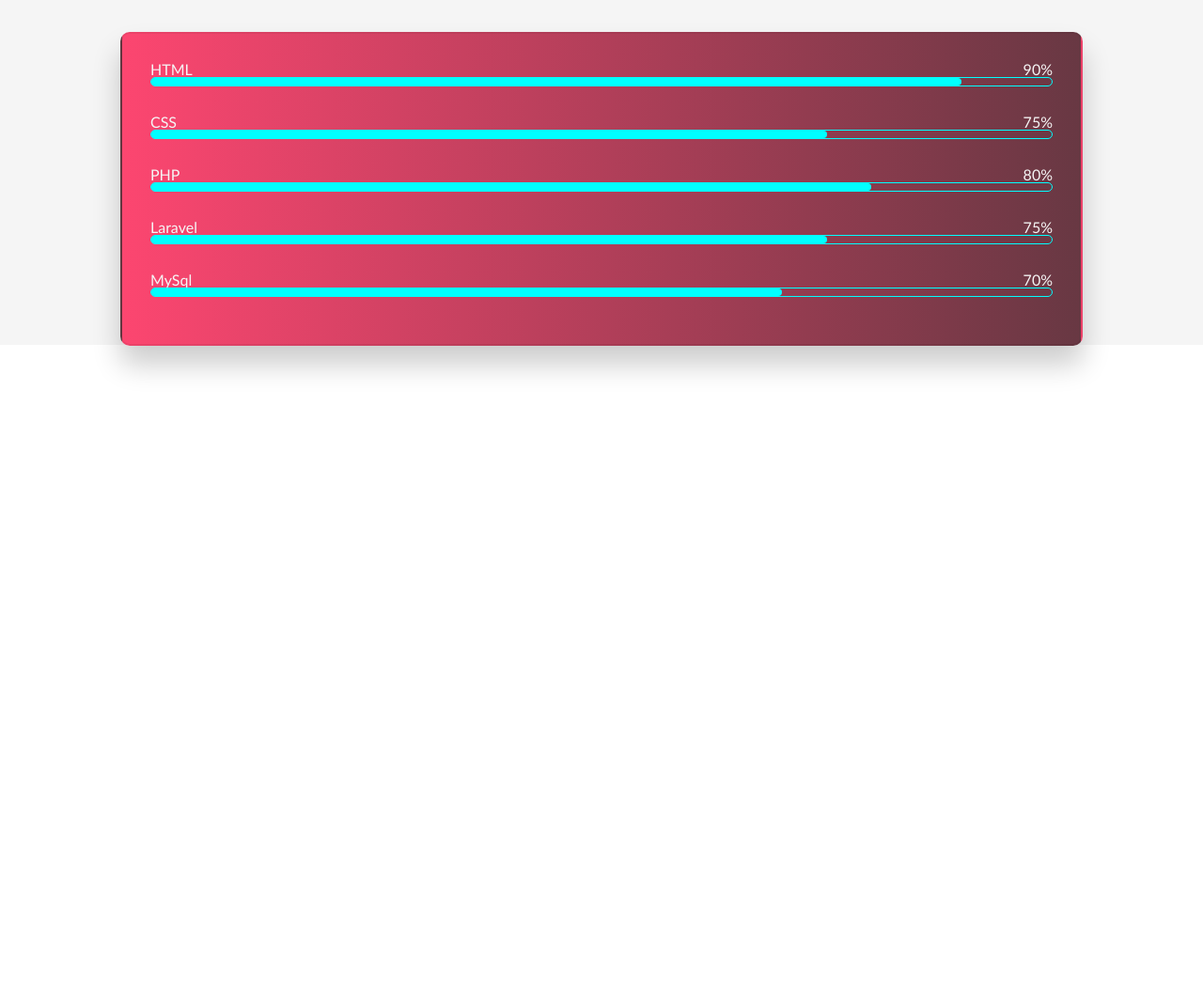
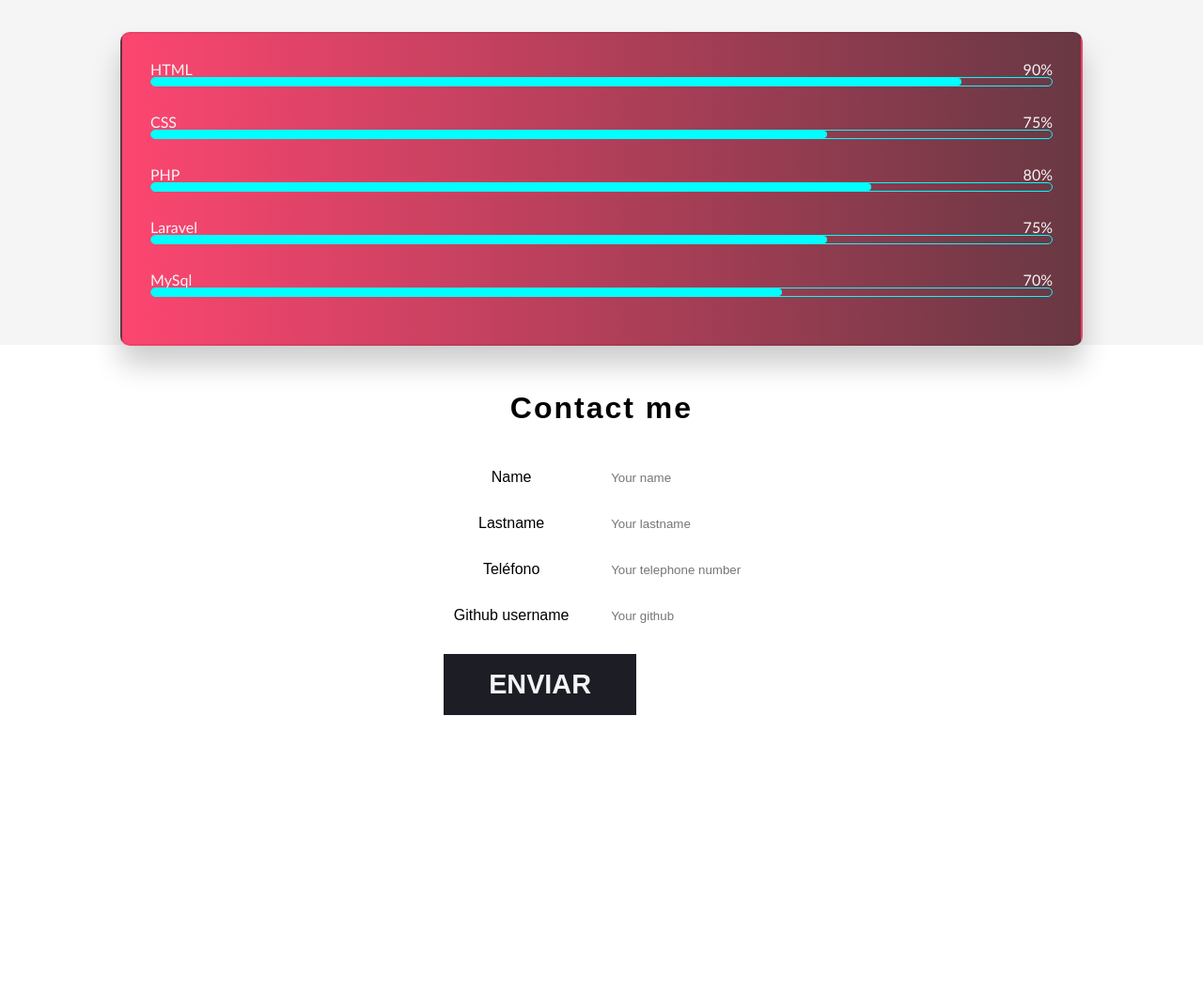
Before and after one commit to EliFullStack/practica-html-css-portfolio, a plain HTML site: page index.html in a window 1280 px wide. Shown: the part 1233-2293 px from the top of the page at 94% size. Before the commit the page ends 1651 px from the top, so only its background shows below. Drawn offline with Linux system fonts and the light colour scheme.

Commit message:
html and css for the form

```diff
--- a/assets/css/style.css
+++ b/assets/css/style.css
@@ -135,7 +135,7 @@
     margin-left: 80px;
 }
 
-.my-skills {
+.my-skills, .formulario {
     width: 80%;
     max-width: 100%;
     padding-bottom: 50px;
@@ -235,6 +235,59 @@
     }
 }
 
+.formulario {
+    background-color: var(--blanco);
+    width: 95%;
+    padding: 0;
+    height: 70vh;
+}
+
+.campo {
+    display: flex;
+    margin-bottom: 2rem;
+    justify-content: space-between;
+}
+
+.campo__label {
+    flex: 0 0 9rem;
+    text-align: center;
+    padding-right: 2rem;
+}
+
+.campo__field {
+    flex: 1;
+    border: 1px solid var(--gris);
+}
+
+.campo__field--textarea {
+    height: 20rem;
+}
+
+.boton {
+    display: block;
+    font-family: var(--fuenteHeading);
+    color: var(--main-color);
+    text-align: center;
+    padding: 1rem 3rem;
+    font-size: 1.8rem;
+    text-transform: uppercase;
+    font-weight: 700;
+    margin-bottom: 2rem;
+    border: none;
+    background-color: var(--secondary);
+}
+
+.boton:hover {
+    cursor: pointer;
+}
+
+@media (min-width: 768px) {
+    .boton {
+        display: inline-block;
+    }
+
+}
+
 
 ul {
     display: none;
--- a/index.html
+++ b/index.html
@@ -95,13 +95,36 @@
                 </div>
             </div>
         </div>
+    </section>
+    <section class="contact-me" id="contact-me">
+        <h2>Contact me</h2>
+        <form class="formulario">
+            <div class="campo">
+                <label class="campo__label" for="name" >Name</label>
+                <input class="campo__field" type="text" placeholder="Your name" id="name" required>
+            </div>
+            <div class="campo">
+                <label class="campo__label" for="lastname">Lastname</label>
+                <input class="campo__field" type="text" placeholder="Your lastname" id="lastname" required>
+            </div>
+            <div class="campo">
+                <label class="campo__label" for="telephone">Teléfono</label>
+                <input class="campo__field" type="number" placeholder="Your telephone number" id="telephone" required>
+            </div>
+            <div class="campo">
+                <label class="campo__label" for="github">Github username</label>
+                <input class="campo__field" type="github" placeholder="Your github" id="github" pattern="^@[^\s]+">
+            </div>
+            <div class="campo">
+                <input type="submit" value="Enviar" class="boton">
+            </div>
+
+        </form>
+    </section>
+    <section>
 
     </section>
 </main>
-
-<aside>
-
-</aside>
 
 <footer>
 
```
